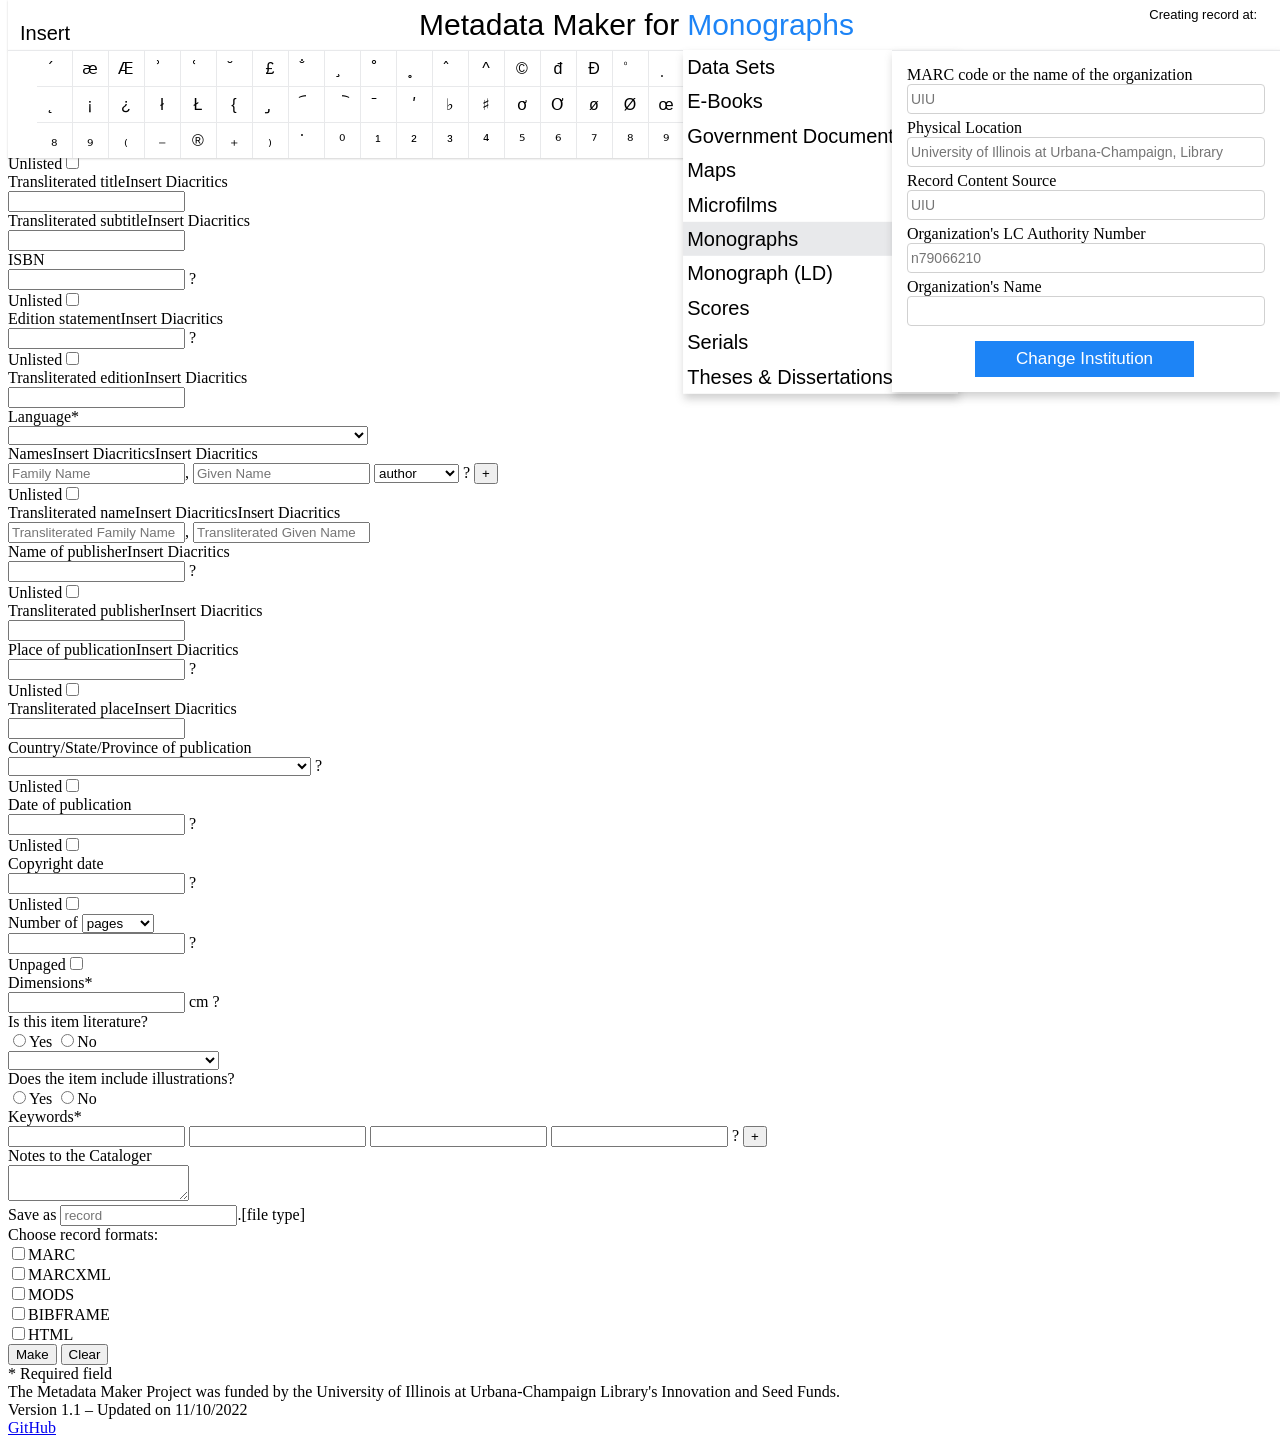
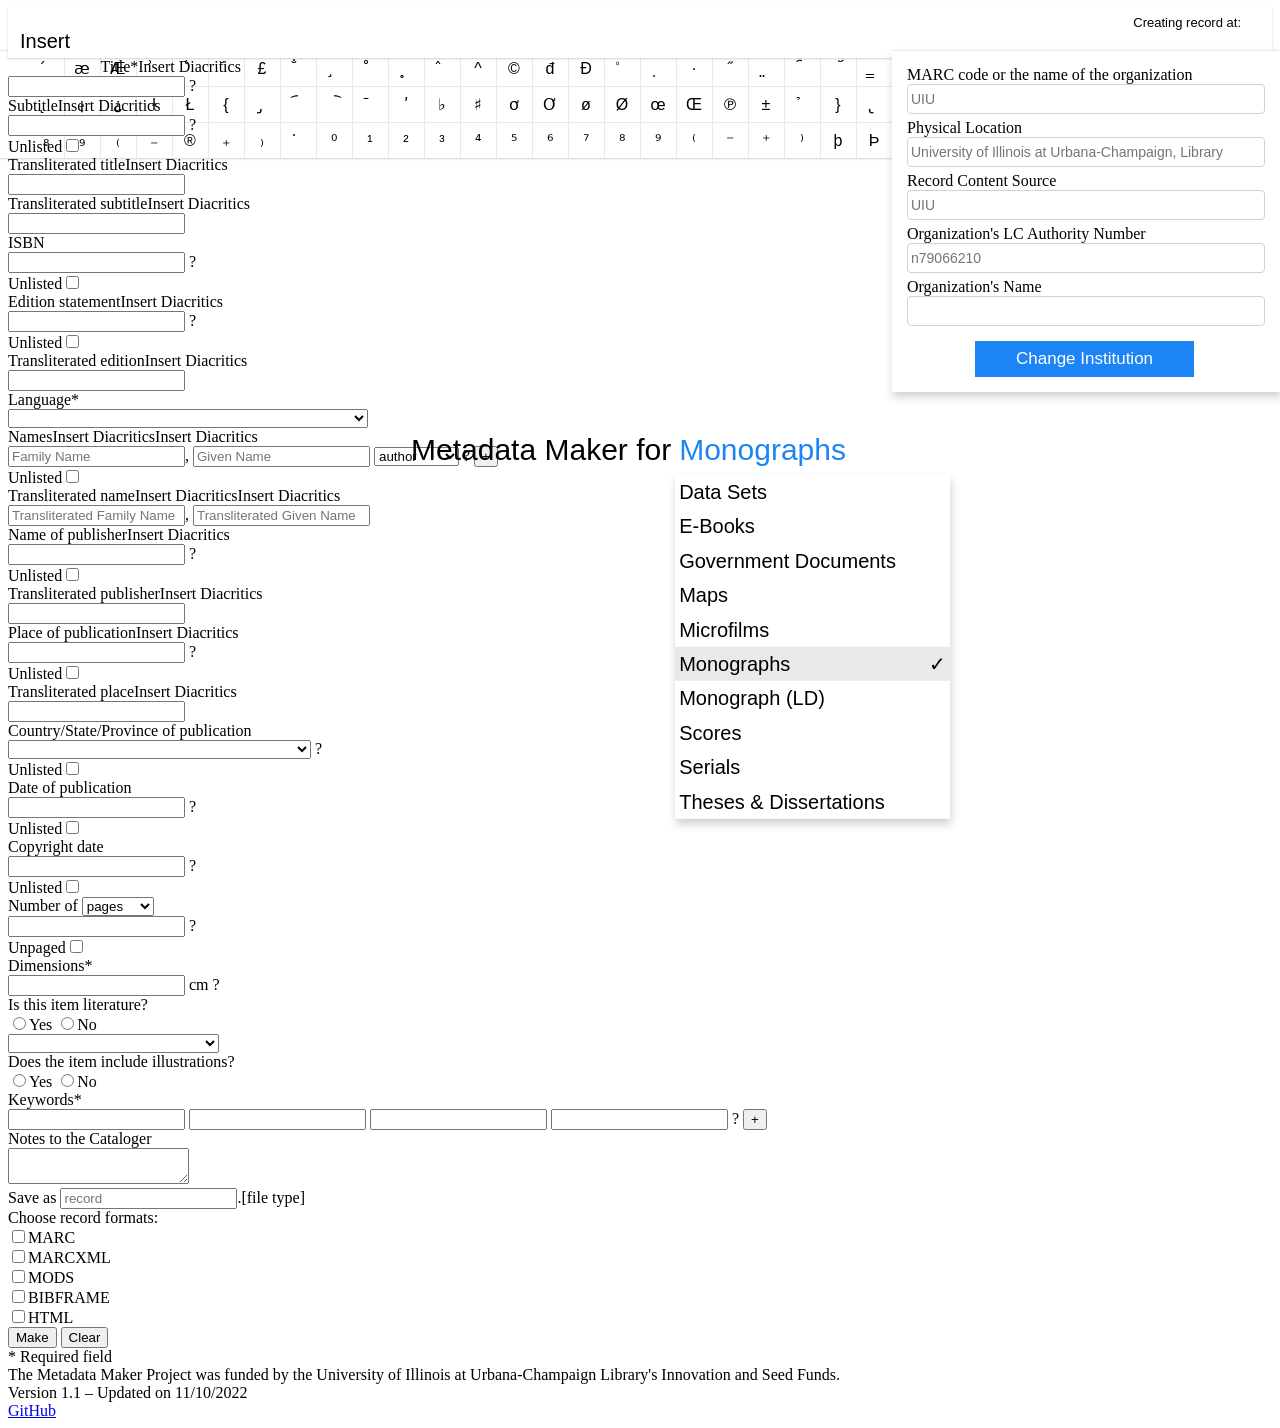

Move warnings to top to stop blocking elements and place them within a structure. Also ensure noscript warning is always visible when needed

--- a/top_bar.css
+++ b/top_bar.css
@@ -1,10 +1,13 @@
-#top_navigation {
+header {
 	position: fixed;
 	top: 0px;
 	width: 100%;
+	z-index: 20;
+}
+
+#top_navigation {
 	height: 50px;
 	background-color: #ffffff;
-	z-index: 20;
 	box-shadow: 0px 1px 2px rgba(102, 102, 102, 0.3);
 
 	font-family: 'Century Gothic', CenturyGothic, 'Raleway', AppleGothic, sans-serif;
@@ -19,8 +22,17 @@
 	min-width: 1239px;
 }
 
-#content {
+.warning + #top_navigation {
+	position: relative;
+	top: 40px;
+}
+
+main {
 	margin-top: 75px;
+}
+
+body:has(.warning) main {
+	margin-top: 115px;
 }
 
 #insert {
@@ -143,6 +155,11 @@
 
 #institution_menu input[type="text"]:focus {
 	border-color: #1D84F6;
+}
+
+.warning + #top_navigation + #institution_menu {
+	position: fixed;
+	top: 90px;
 }
 
 #submit_institution_info {
@@ -300,14 +317,23 @@ li:hover {
 	position: absolute;
 }
 
-#server_warning {
+.warning {
 	position: fixed;
-	bottom: 0;
-	right: 0;
+	width: 100%;
+	margin: 0px;
+	font-family: 'Trebuchet MS', 'Lucida Grande', 'Lucida Sans Unicode', 'Lucida Sans', Tahoma, sans-serif;
+	font-size: 14px;
+	font-style: normal;
+	font-variant: normal;
+	font-weight: 400;
+	line-height: 20px;
+	text-align: center;
+/*	bottom: 0;
+	right: 0;*/
 	background-color: #FFFAAD;
 	padding: 10px;
-	border-left: 1px solid #fecc7e;
-	border-top: 1px solid #fecc7e;
+/*	border-left: 1px solid #fecc7e;
+	border-top: 1px solid #fecc7e;*/
 	z-index: 100;
 }
 
